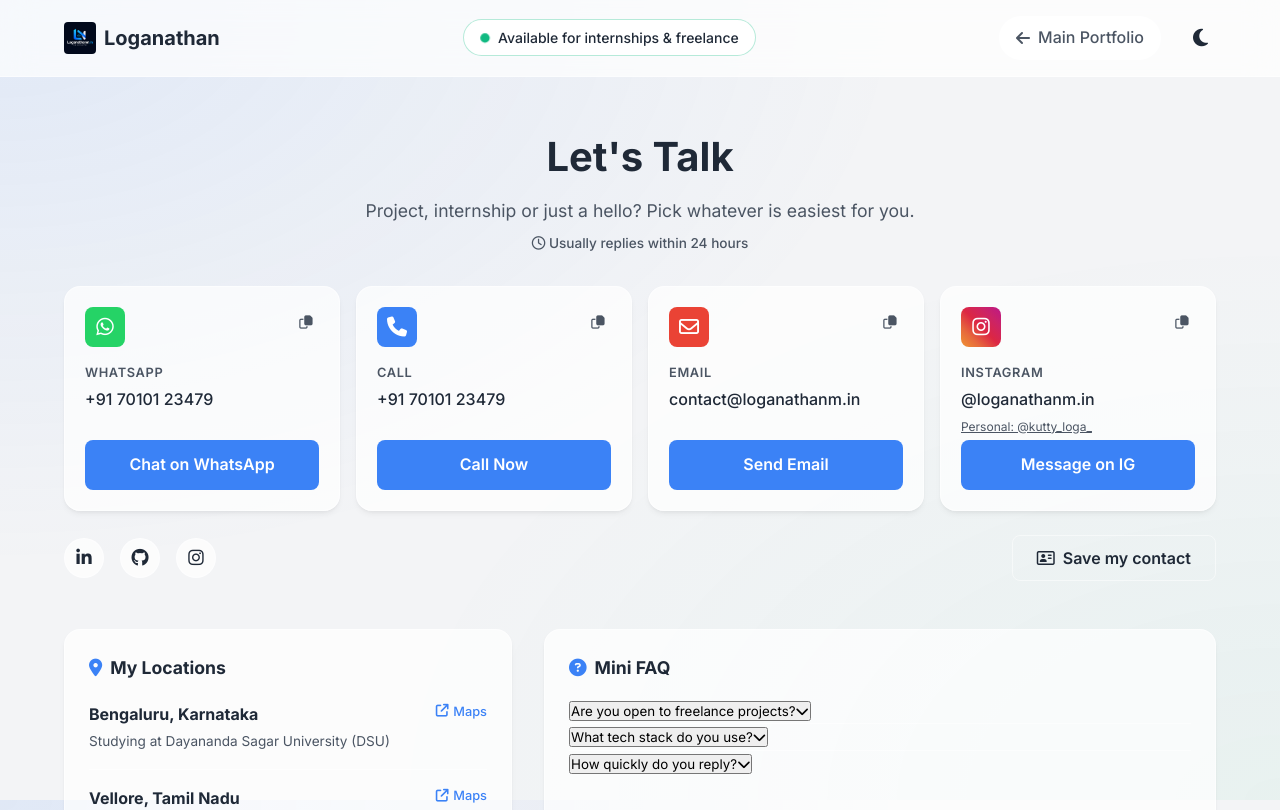
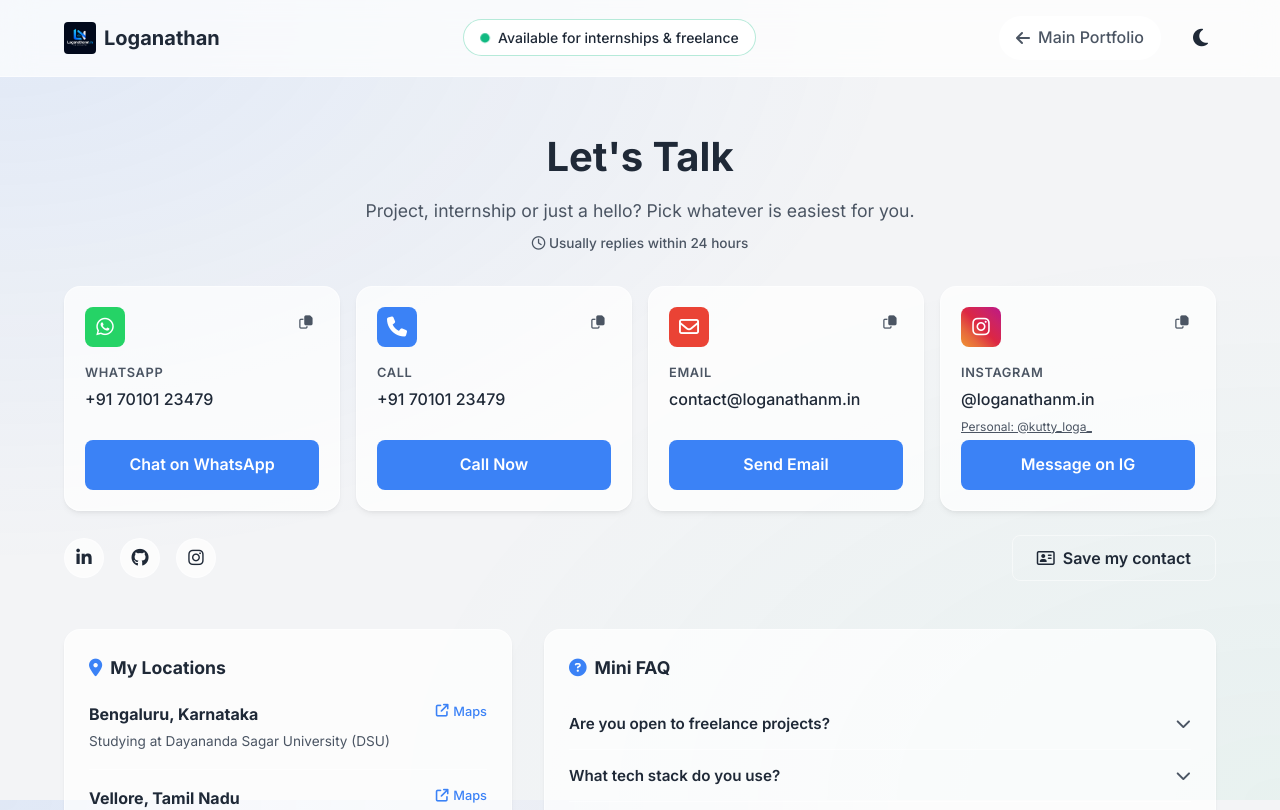
Before and after one commit to LOGANATHAN2008/contact, a React (Vite) app: page / in a window 1280 px wide. Shown: the top 810 px of the page. Built offline with nearby package versions, Linux system fonts and the light colour scheme.

Commit message:
Fix FAQ styling to match iOS aesthetics

```diff
--- a/src/components/LocationFaq.jsx
+++ b/src/components/LocationFaq.jsx
@@ -54,18 +54,21 @@ function LocationFaq() {
         {faqs.map((faq, index) => (
           <div className="faq-item" key={index}>
             <button
-              className="faq-question"
+              className="faq-btn"
               onClick={() => toggleFaq(index)}
               aria-expanded={openFaqIndex === index}
             >
-              {faq.q}
-              <i className={`fa-solid fa-chevron-down ${openFaqIndex === index ? 'rotated' : ''}`}></i>
+              <span>{faq.q}</span>
+              <i className="fa-solid fa-chevron-down"></i>
             </button>
-            {openFaqIndex === index && (
-              <div className="faq-answer">
+            <div
+              className="faq-content"
+              style={{ maxHeight: openFaqIndex === index ? '500px' : '0' }}
+            >
+              <div className="faq-content-inner">
                 <p>{faq.a}</p>
               </div>
-            )}
+            </div>
           </div>
         ))}
       </div>
```
